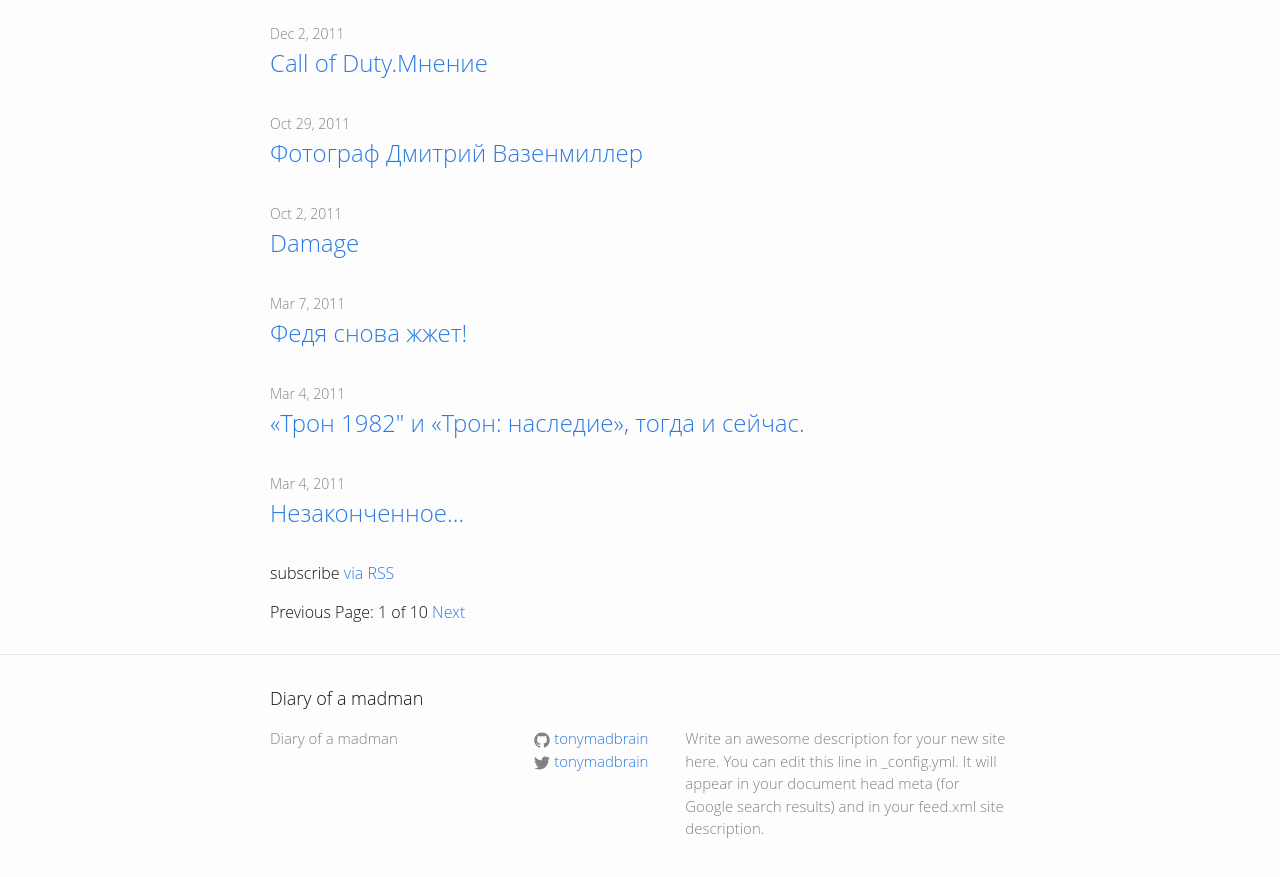
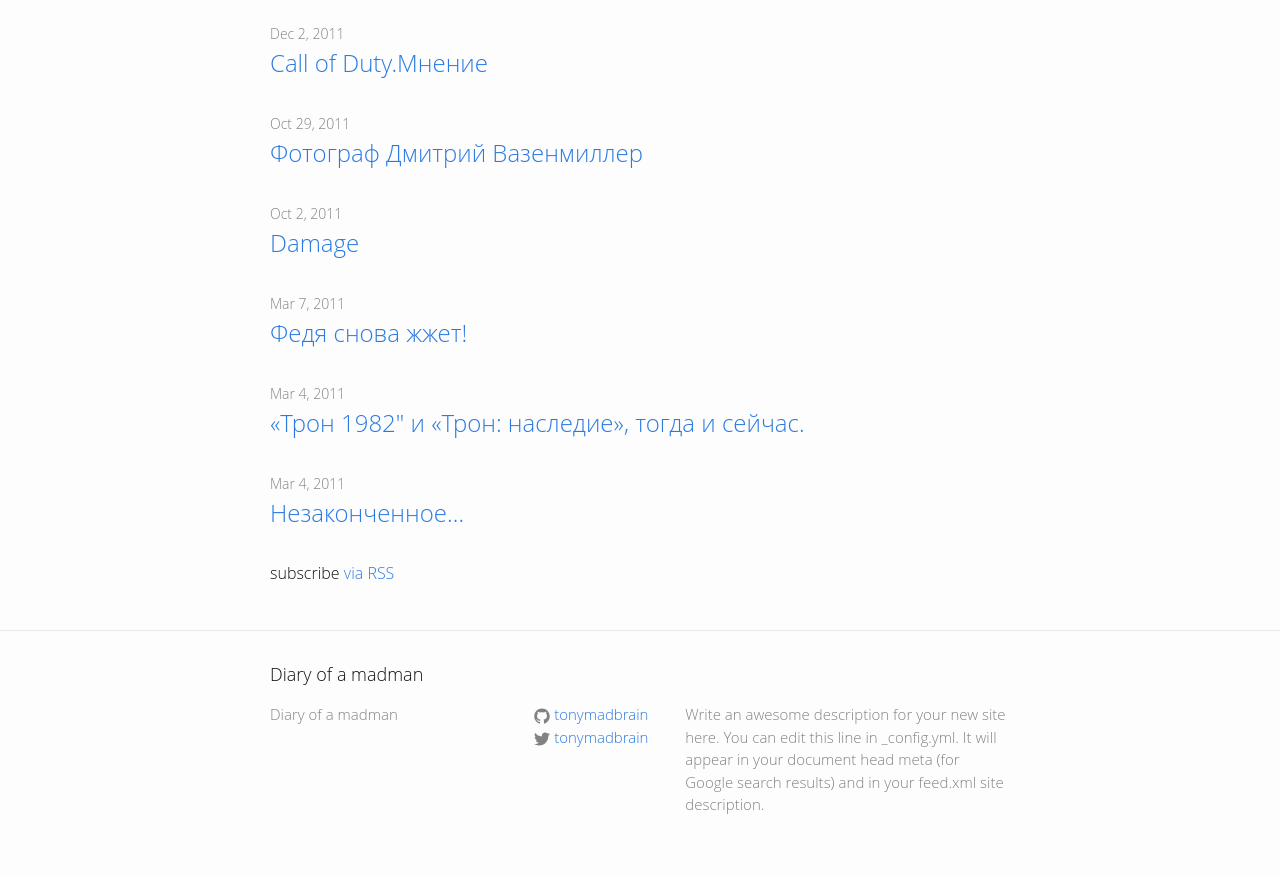
Before and after one commit to tonymadbrain/tonymadbrain.github.io, a Jekyll site: the page built from index.html, in a window 1280 px wide and 900 px high, scrolled down 4022 px. Shown: the top 877 px of the window. Built offline with Jekyll 4.4.1, drawn with Linux system fonts in a browser that asks for light colours; the list of posts is cut into pages by our own code.

Commit message:
delete paginate

```diff
--- a/index.html
+++ b/index.html
@@ -20,32 +20,4 @@
 
   <p class="rss-subscribe">subscribe <a href="{{ "/feed.xml" | prepend: site.baseurl }}">via RSS</a></p>
 
-  <!-- Pagination links -->
-
-<div class="pagination">
-
-  {% if paginator.previous_page %}
-
-    <a href="{{ paginator.previous_page_path }}" class="previous">Previous</a>
-
-  {% else %}
-
-    <span class="previous">Previous</span>
-
-  {% endif %}
-
-  <span class="page_number ">Page: {{ paginator.page }} of {{ paginator.total_pages }}</span>
-
-  {% if paginator.next_page %}
-
-    <a href="{{ paginator.next_page_path }}" class="next">Next</a>
-
-  {% else %}
-
-    <span class="next ">Next</span>
-
-  {% endif %}
-
 </div>
-
-</div>
```
